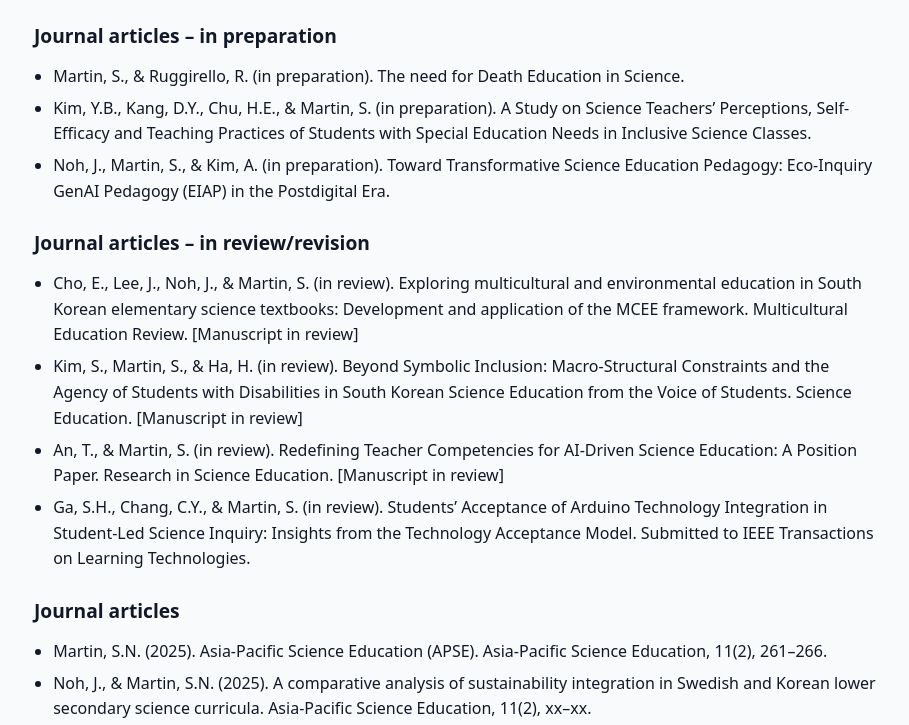
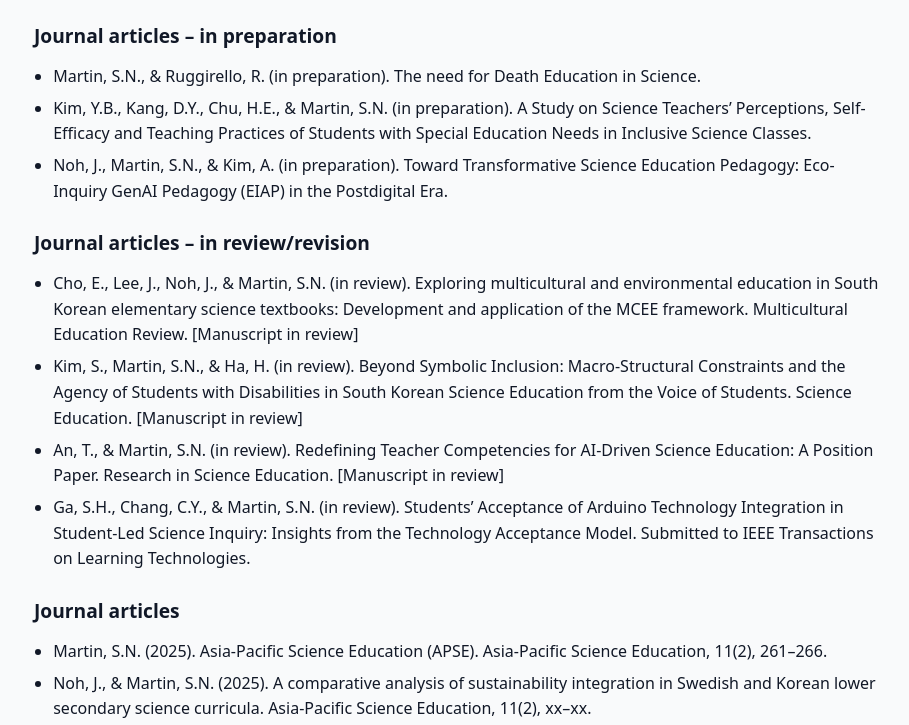
Before and after one commit to sm655/sasee-lab-site, a plain HTML site: page publications.html in a window 1280 px wide. Shown: the part 761-1486 px from the top of the page, without its empty margins (180-1089 px from the left). Drawn offline with Linux system fonts and the light colour scheme.

Commit message:
Update publications.html

```diff
--- a/publications.html
+++ b/publications.html
@@ -14,7 +14,7 @@
     <div>
       <h1 class="site-title">SASEE Lab</h1>
       <p class="site-subtitle">
-        Sociocultural Approaches to Science Education Equity – Full Publications List
+        Sociocultural Approaches to Science Education Equity – Sonya N. Martin
       </p>
     </div>
     <nav class="main-nav">
@@ -56,13 +56,13 @@
       <h3>Journal articles – in preparation</h3>
       <ul>
         <li>
-          Martin, S., &amp; Ruggirello, R. (in preparation). The need for Death Education in Science.
+          Martin, S.N., &amp; Ruggirello, R. (in preparation). The need for Death Education in Science.
         </li>
         <li>
-          Kim, Y.B., Kang, D.Y., Chu, H.E., &amp; Martin, S. (in preparation). A Study on Science Teachers’ Perceptions, Self-Efficacy and Teaching Practices of Students with Special Education Needs in Inclusive Science Classes.
+          Kim, Y.B., Kang, D.Y., Chu, H.E., &amp; Martin, S.N. (in preparation). A Study on Science Teachers’ Perceptions, Self-Efficacy and Teaching Practices of Students with Special Education Needs in Inclusive Science Classes.
         </li>
         <li>
-          Noh, J., Martin, S., &amp; Kim, A. (in preparation). Toward Transformative Science Education Pedagogy: Eco-Inquiry GenAI Pedagogy (EIAP) in the Postdigital Era.
+          Noh, J., Martin, S.N., &amp; Kim, A. (in preparation). Toward Transformative Science Education Pedagogy: Eco-Inquiry GenAI Pedagogy (EIAP) in the Postdigital Era.
         </li>
       </ul>
 
@@ -70,16 +70,16 @@
       <h3>Journal articles – in review/revision</h3>
       <ul>
         <li>
-          Cho, E., Lee, J., Noh, J., &amp; Martin, S. (in review). Exploring multicultural and environmental education in South Korean elementary science textbooks: Development and application of the MCEE framework. Multicultural Education Review. [Manuscript in review]
+          Cho, E., Lee, J., Noh, J., &amp; Martin, S.N. (in review). Exploring multicultural and environmental education in South Korean elementary science textbooks: Development and application of the MCEE framework. Multicultural Education Review. [Manuscript in review]
         </li>
         <li>
-          Kim, S., Martin, S., &amp; Ha, H. (in review). Beyond Symbolic Inclusion: Macro-Structural Constraints and the Agency of Students with Disabilities in South Korean Science Education from the Voice of Students. Science Education. [Manuscript in review]
+          Kim, S., Martin, S.N., &amp; Ha, H. (in review). Beyond Symbolic Inclusion: Macro-Structural Constraints and the Agency of Students with Disabilities in South Korean Science Education from the Voice of Students. Science Education. [Manuscript in review]
         </li>
         <li>
-          An, T., &amp; Martin, S. (in review). Redefining Teacher Competencies for AI-Driven Science Education: A Position Paper. Research in Science Education. [Manuscript in review]
+          An, T., &amp; Martin, S.N. (in review). Redefining Teacher Competencies for AI-Driven Science Education: A Position Paper. Research in Science Education. [Manuscript in review]
         </li>
         <li>
-          Ga, S.H., Chang, C.Y., &amp; Martin, S. (in review). Students’ Acceptance of Arduino Technology Integration in Student-Led Science Inquiry: Insights from the Technology Acceptance Model. Submitted to IEEE Transactions on Learning Technologies.
+          Ga, S.H., Chang, C.Y., &amp; Martin, S.N. (in review). Students’ Acceptance of Arduino Technology Integration in Student-Led Science Inquiry: Insights from the Technology Acceptance Model. Submitted to IEEE Transactions on Learning Technologies.
         </li>
       </ul>
 
```
